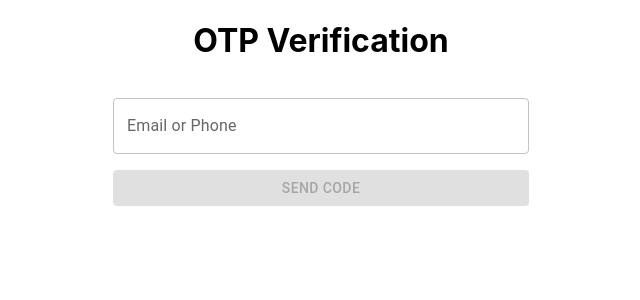
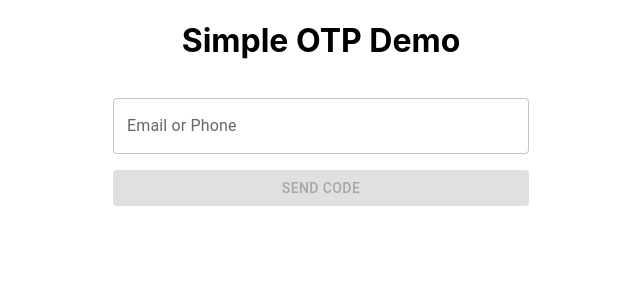
Before and after one commit to muzhig/simple-otp, a React (Create React App) app in the folder front/: page / in a window 1280 px wide. Shown: the top 300 px of the page, without its empty margins (319-959 px from the left). Built offline with nearby package versions, Linux system fonts and the light colour scheme.

Commit message:
small updates & TODO

```diff
--- a/front/src/App.tsx
+++ b/front/src/App.tsx
@@ -9,6 +9,7 @@ function App() {
   const [emailOrPhone, setEmailOrPhone] = useState("");
   const [isOtpCodeSent, setIsOtpCodeSent] = useState(false);
   const [pinCode, setPinCode] = useState("");
+  const [isLoading, setIsLoading] = useState(false);  // TODO: show loading circle, disable buttons
 
   const validateEmail = (emailOrPhone: string): string | undefined => {
     const emailCandidate = emailOrPhone.replace(" ", "").toLowerCase()
@@ -64,7 +65,7 @@ function App() {
   }
   return (
     <div className="App">
-      <h1>OTP Verification</h1>
+      <h1>Simple OTP Demo</h1>
       <Grid container justifyContent={"center"} spacing={2} sx={{mt:2}}>
         <Grid item xs={11} sm={6} md={4}>
           <Stack spacing={2} direction={"column"}>
@@ -72,7 +73,7 @@ function App() {
               verifiedSub ? (
                 <>
                   <TextField
-                    label={`JWT Token (✅ ️${verifiedSub})`}
+                    label={`JWT Token (✅ ${verifiedSub})`}
                     value={token}
                     autoFocus={true}
                     sx={{width: "100%"}}
```
